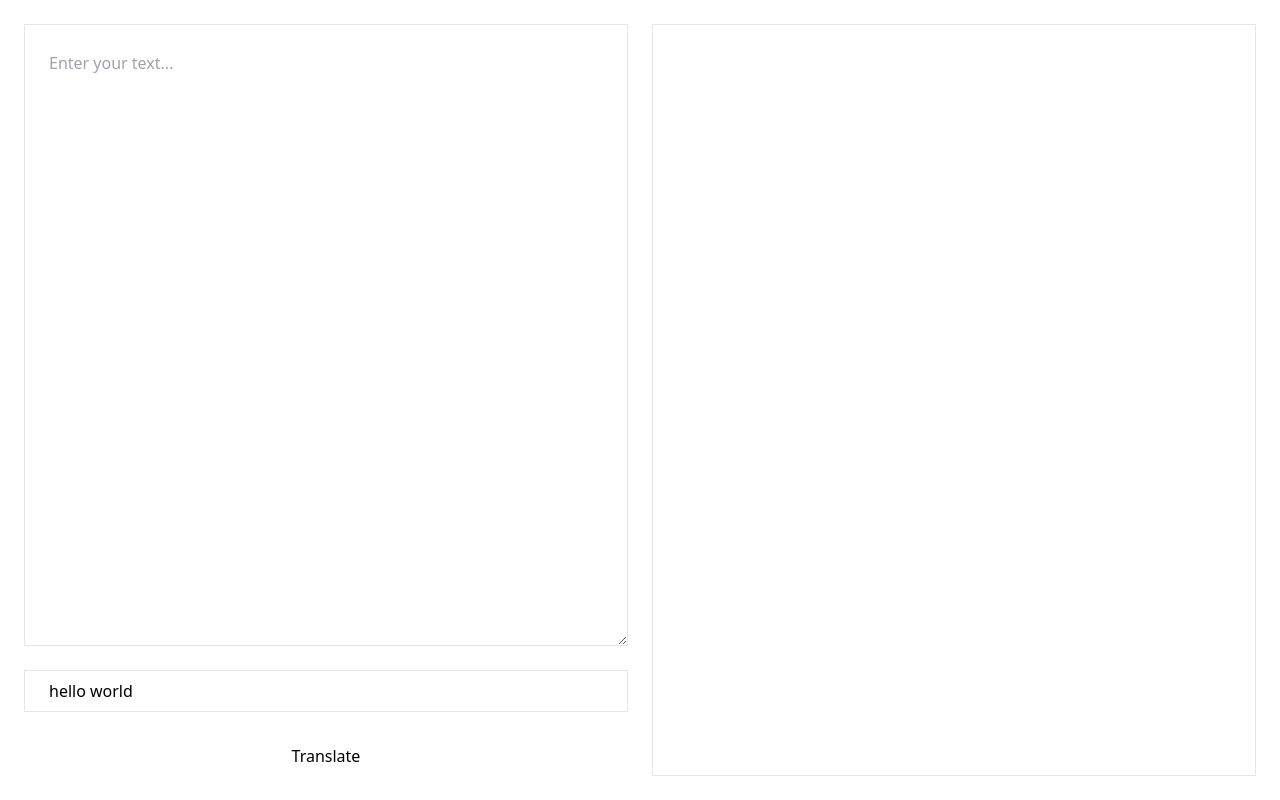
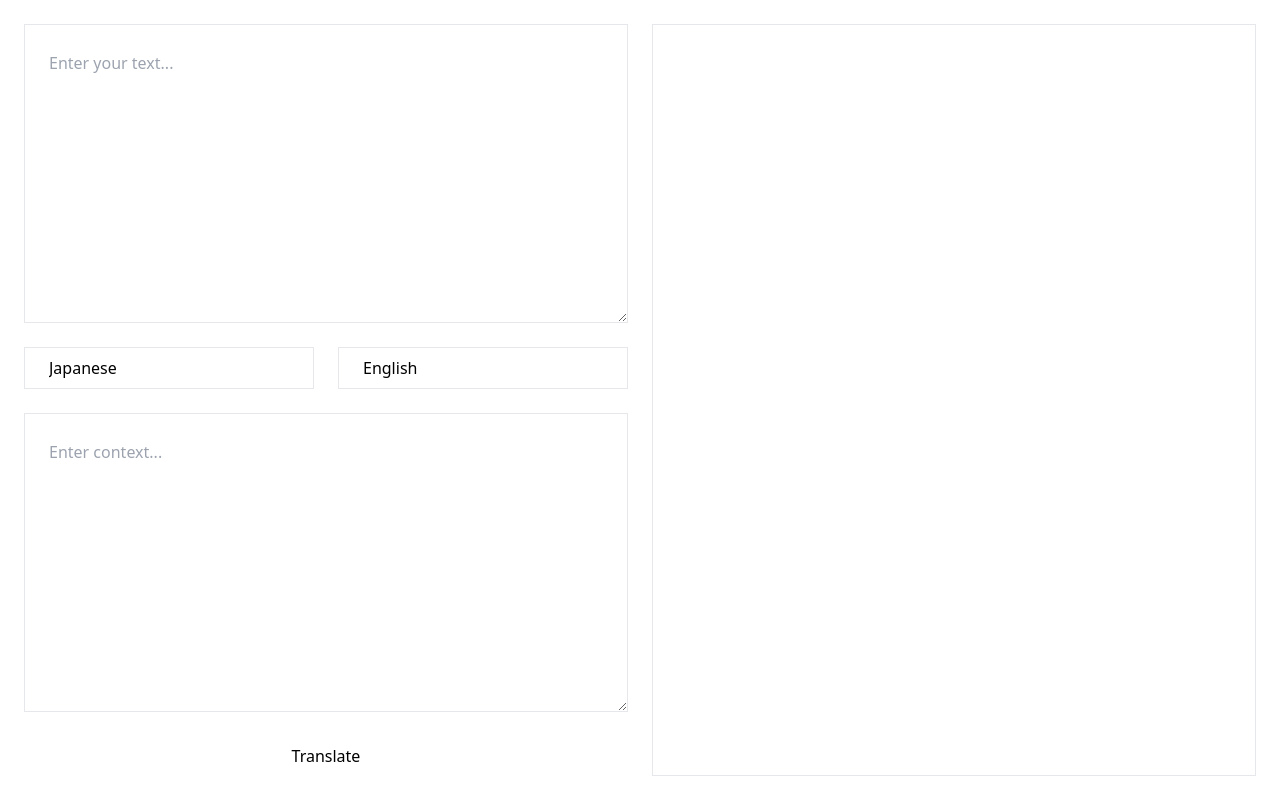
Before and after one commit to joulev/translate, a Next.js app: page / in a window 1280 px wide. Built offline with nearby package versions, Linux system fonts and the light colour scheme; what tailwind-dark-aware would draw is missing.

Commit message:
add context to the translation, it is pretty good now
Signed-off-by: Vu Van Dung <me@joulev.dev>

```diff
--- a/app/_completion.tsx
+++ b/app/_completion.tsx
@@ -8,13 +8,20 @@ import Markdown from "./_markdown";
 
 export default function Completion() {
   const [content, setContent] = useState("");
-  const [test, setTest] = useState("hello world");
+  const [from, setFrom] = useState("Japanese");
+  const [to, setTo] = useState("English");
+  const [context, setContext] = useState("");
   const { complete, completion, isLoading } = useCompletion({
     api: "/completion",
-    body: { test },
+    body: { from, to, context },
   });
+  const onChangeHandlerGenerator =
+    (setter: (value: string) => void) =>
+    (e: React.ChangeEvent<HTMLInputElement | HTMLTextAreaElement>) => {
+      setter(e.target.value);
+    };
   return (
-    <div className="grid h-screen w-screen grid-cols-1 grid-rows-2 gap-6 p-6 lg:grid-cols-2 lg:grid-rows-1">
+    <div className="grid h-screen w-screen grid-cols-2 gap-6 p-6">
       <form
         className="flex flex-col gap-6"
         onSubmit={async e => {
@@ -27,12 +34,29 @@ export default function Completion() {
           placeholder="Enter your text..."
           required
           value={content}
-          onChange={e => setContent(e.target.value)}
+          onChange={onChangeHandlerGenerator(setContent)}
         />
-        <input
-          className="border px-6 py-2 outline-none border-daw-main-300 bg-daw-main-50"
-          value={test}
-          onChange={e => setTest(e.target.value)}
+        <div className="grid grid-cols-2 gap-6">
+          <input
+            className="border px-6 py-2 outline-none border-daw-main-300 bg-daw-main-50"
+            placeholder="Japanese"
+            type="text"
+            value={from}
+            onChange={onChangeHandlerGenerator(setFrom)}
+          />
+          <input
+            className="border px-6 py-2 outline-none border-daw-main-300 bg-daw-main-50"
+            placeholder="English"
+            type="text"
+            value={to}
+            onChange={onChangeHandlerGenerator(setTo)}
+          />
+        </div>
+        <textarea
+          className="prose prose-zinc w-full max-w-full flex-grow border p-6 outline-none border-daw-main-300 bg-daw-main-50 dark:prose-invert"
+          placeholder="Enter context..."
+          value={context}
+          onChange={onChangeHandlerGenerator(setContext)}
         />
         <button
           className="px-6 py-2 bg-daw-main-950 text-daw-main-50 hover:bg-daw-main-800 disabled:cursor-wait disabled:bg-daw-main-100 disabled:text-daw-main-500"
--- a/app/completion/route.ts
+++ b/app/completion/route.ts
@@ -10,19 +10,39 @@ export const runtime = "edge";
 
 const apiConfig = new Configuration({ apiKey: env.OPENAI_API_KEY });
 const openai = new OpenAIApi(apiConfig);
-const schema = z.object({ prompt: z.string(), test: z.string() });
+const schema = z.object({
+  prompt: z.string(),
+  from: z.string(),
+  to: z.string(),
+  context: z.string(),
+});
 
-function buildPrompt(text: string, fromLanguage: string, toLanguage: string) {
+function buildPrompt(fromLanguage: string, toLanguage: string, text: string, context: string) {
   return `
-You are a translator from ${fromLanguage} to ${toLanguage}.
+You are a light novel translator from ${fromLanguage} to ${toLanguage}.
 
-You will be given an excerpt from a text in ${fromLanguage} and you will have to translate it into ${toLanguage}.
+You will be given an excerpt from a light novel in ${fromLanguage} and you will have to translate it into ${toLanguage}.
 
 Do not translate the text literally. Instead, translate the text in a way that makes sense in ${toLanguage}.
 
 In your reply message, do not add anything other than the translation. Do not add any extra words or sentences.
 
 DO NOT change the meaning of any part of the text, or omit any part of the text.
+
+DO NOT change any line breaks or paragraph breaks. If the paragraph seems too short and you want to join it with the next paragraph, DO NOT do that. Two paragraphs in ${fromLanguage} MUST be translated to two separate paragraphs in ${toLanguage}.
+
+The context of the light novel, before the excerpt, is as follows:
+================================================
+${context}
+================================================
+
+Please follow the context of the light novel when translating.
+
+In your reply message, do not add anything other than the translation. Do not add any extra words or sentences.
+
+DO NOT change the meaning of any part of the text, or omit any part of the text.
+
+DO NOT change any line breaks or paragraph breaks. If the paragraph seems too short and you want to join it with the next paragraph, DO NOT do that. Two paragraphs in ${fromLanguage} MUST be translated to two separate paragraphs in ${toLanguage}.
 
 ${fromLanguage}:
 ================================================
@@ -34,13 +54,12 @@ ${toLanguage}:
 `.trim();
 }
 
-export const POST = withRouteValidation(schema, async (_, { prompt, test }) => {
-  console.log(test);
+export const POST = withRouteValidation(schema, async (_, { prompt, from, to, context }) => {
   const response = await openai.createChatCompletion({
-    model: "gpt-3.5-turbo",
+    model: "gpt-3.5-turbo-16k",
     stream: true,
-    messages: [{ role: "user", content: buildPrompt(prompt, "English", "Vietnamese") }],
-    temperature: 1,
+    messages: [{ role: "user", content: buildPrompt(from, to, prompt, context) }],
+    temperature: 0.4,
     top_p: 1,
     frequency_penalty: 1,
     presence_penalty: 1,
--- a/app/layout.tsx
+++ b/app/layout.tsx
@@ -3,7 +3,7 @@ import "./globals.css";
 export default function RootLayout({ children }: { children: React.ReactNode }) {
   return (
     <html lang="en">
-      <body className="bg-daw-main-50 text-daw-main-950">{children}</body>
+      <body className="bg-daw-main-50 text-daw-main-700">{children}</body>
     </html>
   );
 }
```
